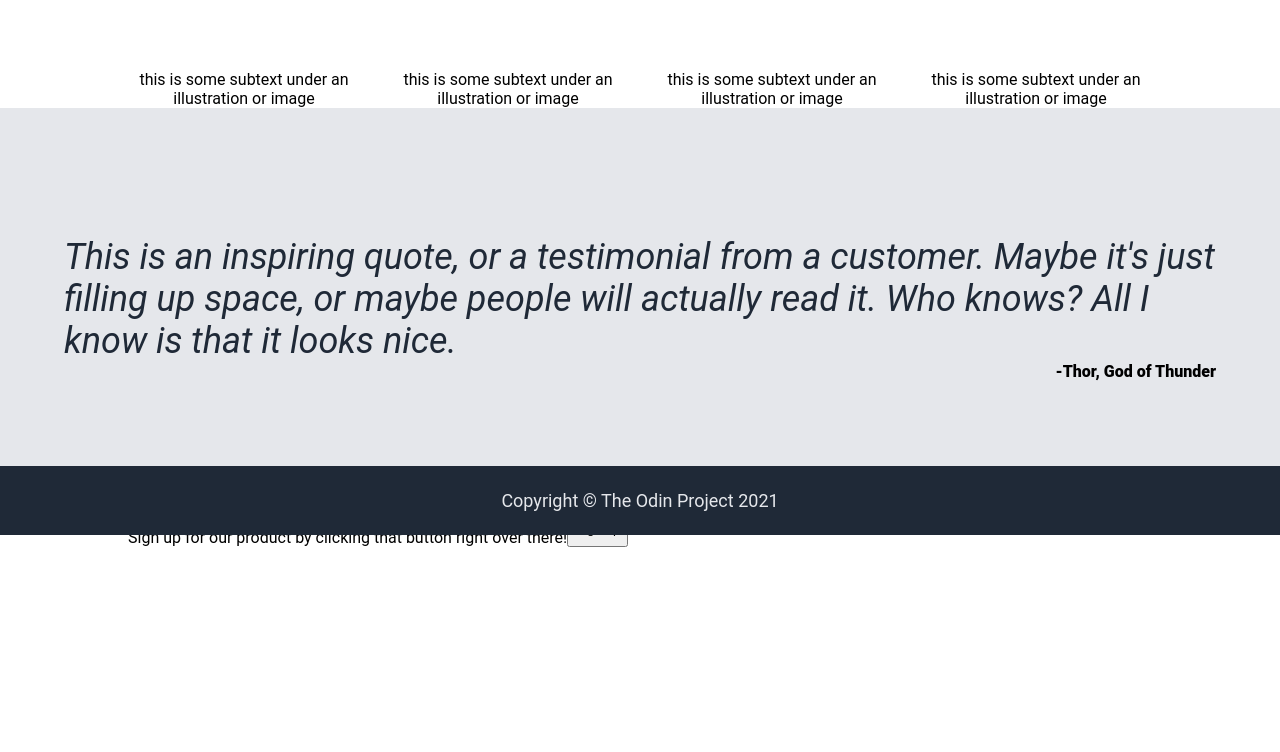
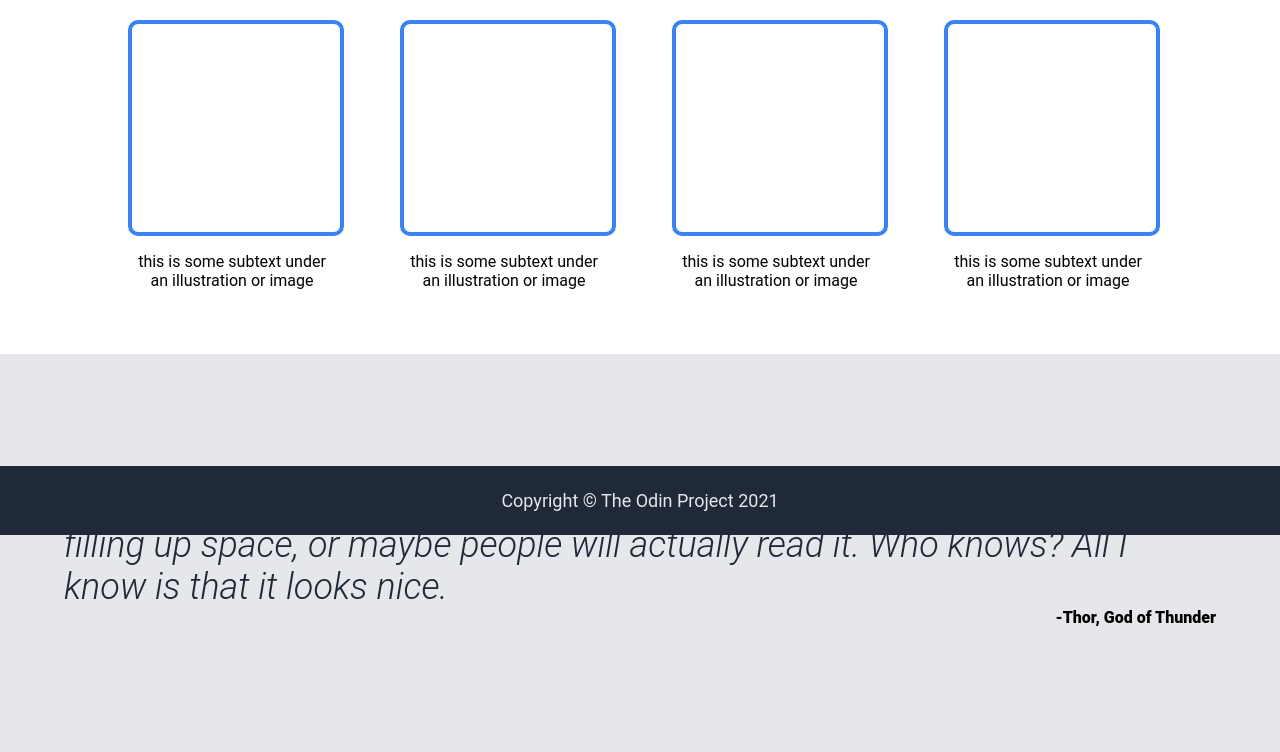
Before and after one commit to DrkNxt/top-landing-page, a plain HTML site: page index.html in a window 1280 px wide. Shown: the part 550-1302 px from the top of the page. Before the commit the page ends 1097 px from the top, so only its background shows below. Drawn offline with Linux system fonts and the light colour scheme.

Commit message:
Complete info container

```diff
--- a/index.html
+++ b/index.html
@@ -42,20 +42,28 @@
             <div class="info">
                 <div class="info-header">Some random Information.</div>
                 <div class="info-images">
-                    <div class="info1">
-                        <div class="info-img"></div>
+                    <div>
+                        <div class="info-img-container">
+                            <div class="info-img"></div>
+                        </div>
                         this is some subtext under an illustration or image
                     </div>
-                    <div class="info2">
-                        <div class="info-img"></div>
+                    <div>
+                        <div class="info-img-container">
+                            <div class="info-img"></div>
+                        </div>
                         this is some subtext under an illustration or image
                     </div>
-                    <div class="info2">
-                        <div class="info-img"></div>
+                    <div>
+                        <div class="info-img-container">
+                            <div class="info-img"></div>
+                        </div>
                         this is some subtext under an illustration or image
                     </div>
-                    <div class="info3">
-                        <div class="info-img"></div>
+                    <div>
+                        <div class="info-img-container">
+                            <div class="info-img"></div>
+                        </div>
                         this is some subtext under an illustration or image
                     </div>
                 </div>
--- a/styles.css
+++ b/styles.css
@@ -28,7 +28,7 @@ body {
 }
 
 .header-logo {
-    font-size: 24px;
+    font-size: 36px;
     color: #f9faf8;
 }
 
@@ -121,13 +121,21 @@ a {
 
 .info-images {
     display: flex;
-    gap: 32px;
+    gap: 64px;
+    margin-bottom: 64px;
+}
+
+.info-img-container {
+    border: 4px solid #3882F6;
+    border-radius: 10px;
+    width: 100%;
+    margin-bottom: 16px;
 }
 
 .info-img {
-    border-color: #3882F6;
-    width: 50px;
-    height: 50px;
+    width: 100%;
+    height: 0;
+    padding-bottom: 100%;
 }
 
 .quote {
@@ -145,6 +153,7 @@ a {
 .quote-text {
     font-size: 36px;
     color: #1f2937;
+    font-weight: 300;
     font-style: italic;
 }
 
```
